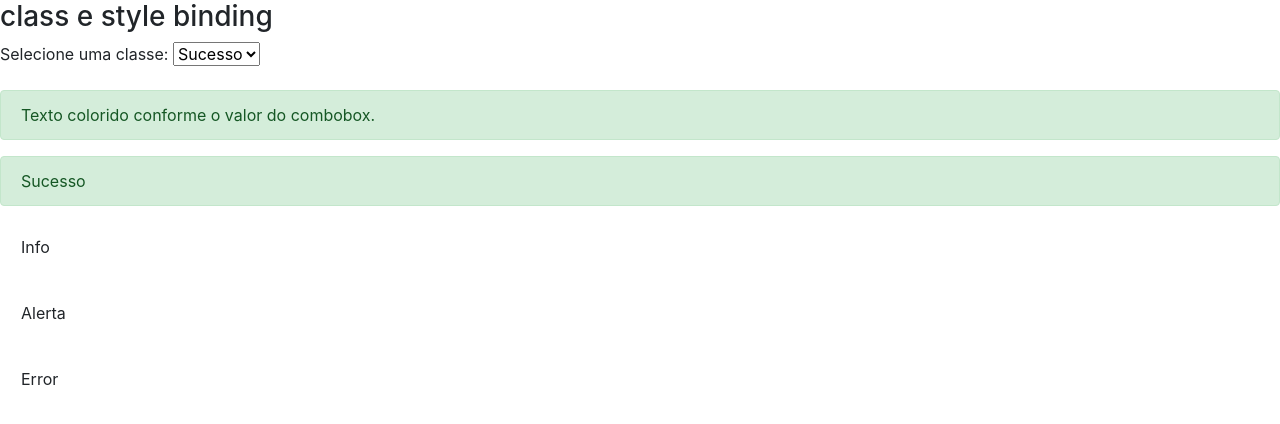
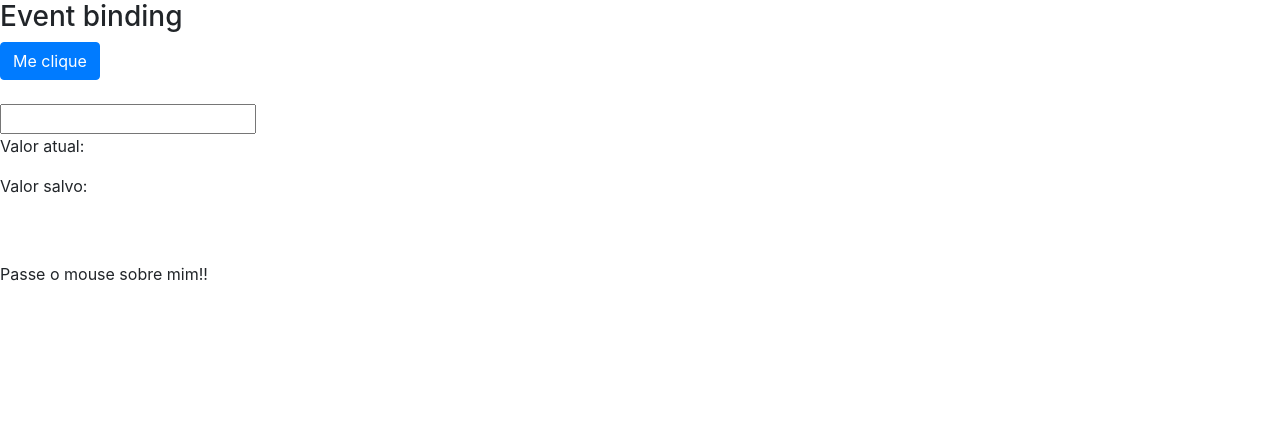
Before and after one commit to edsonnakata/angular, an Angular app: page / in a window 1280 px wide. Shown: the top 424 px of the page. Built offline with nearby package versions, Linux system fonts and the light colour scheme.

Commit message:
Event binding

```diff
--- a/src/app/data-binding/data-binding.component.html
+++ b/src/app/data-binding/data-binding.component.html
@@ -1,43 +1,32 @@
-<section class="property-binding">
+<section class="event-binding">
 
   <article>
-    <h3>class e style binding</h3>
+    <h3>Event binding</h3>
     <div>
-      Selecione uma classe:
-      <select #classe (change)="0">
-        <option value="alert-success">Sucesso</option>
-        <option value="alert-info">Info</option>
-        <option value="alert-warning">Alerta</option>
-        <option value="alert-danger">Error</option>
-      </select>
+      <button (click)="botaoClicado()"
+        class="btn btn-primary">
+        Me clique
+      </button>
+
       <br><br>
 
+      <input type="text"
+        (keyup) = "onKeyUp($event)"
+        (keyup.enter)="salvaTexto(valorTexto.value)"
+        (blur)="salvaTexto(valorTexto.value)"
+        #valorTexto/>
+      <p>Valor atual: {{ valorAtual }}</p>
+      <p>Valor salvo: {{ textoSalvo }}</p>
 
-      <div class="alert {{ classe.value }}" role="alert">
-        Texto colorido conforme o valor do combobox.
-      </div>
+      <br><br>
 
-      <div class="alert " role="alert"
-        [class.alert-success]="classe.value == 'alert-success'">
-        Sucesso
-      </div>
-      <div class="alert " role="alert"
-        [class.alert-info]="classe.value == 'alert-info'">
-        Info
-      </div>
-      <div class="alert " role="alert"
-        [class.alert-warning]="classe.value == 'alert-warning'">
-        Alerta
-      </div>
-      <div class="alert " role="alert"
-        [class.alert-danger]="classe.value == 'alert-danger'">
-        Error
-      </div>
+      <span
+        (mouseover)="onMouseOverOut()"
+        (mouseout)="onMouseOverOut()"
+        [class.highlight]="onMouse">
+        Passe o mouse sobre mim!!
+      </span>
 
-      <div class="alert alert-danger" role="alert"
-        [style.display]="classe.value == 'alert-danger' ? 'block' : 'none'">
-        Esse texto só aparece no caso de erro utilizando o style binding
-      </div>
     </div>
   </article>
 
--- a/src/app/data-binding/data-binding.component.scss
+++ b/src/app/data-binding/data-binding.component.scss
@@ -0,0 +1,4 @@
+.highlight{
+  background-color: yellow;
+  font-weight: bold;
+}
--- a/src/app/data-binding/data-binding.component.ts
+++ b/src/app/data-binding/data-binding.component.ts
@@ -8,6 +8,9 @@ import { Component, OnInit } from '@angular/core';
 export class DataBindingComponent implements OnInit {
 
   url: string = 'http://enaka.com'
+  textoSalvo: string = ""
+
+  onMouse: boolean = false;
 
   getValor(){
     return 1
@@ -15,8 +18,24 @@ export class DataBindingComponent implements OnInit {
 
   expressao: boolean = true
 
+  valorAtual: string = ""
+
   getTrue(){
     return true
+  }
+
+  botaoClicado(){alert("Botão foi clicado!!")}
+
+  onKeyUp(evento: KeyboardEvent){
+    console.log((<HTMLInputElement>evento.target).value)
+    this.valorAtual = (<HTMLInputElement>evento.target).value
+  }
+
+  salvaTexto(valor){
+    this.textoSalvo = valor
+  }
+  onMouseOverOut(){
+    this.onMouse = !this.onMouse
   }
 
   urlImagem = 'https://cdn.pixabay.com/photo/2020/08/07/13/16/plant-5470631_960_720.jpg'
```
